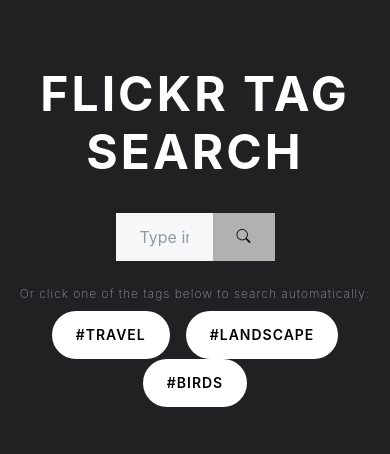
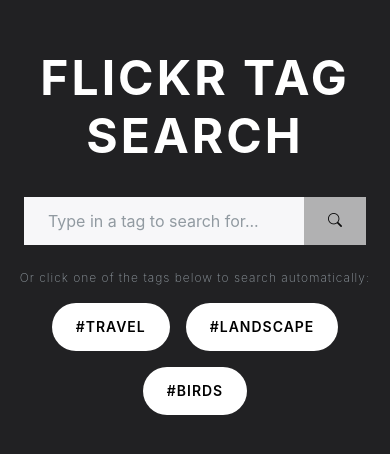
Before and after one commit to clennam/flickr-tag-search, an Angular app: page /search in a window 390 px wide. Shown: the part 162-616 px from the top of the page. Built offline with nearby package versions, Linux system fonts and the light colour scheme; a web font is replaced by a local one.

Commit message:
add further responsiveness fixes

```diff
--- a/src/app/functionals/search-bar/search-bar.component.html
+++ b/src/app/functionals/search-bar/search-bar.component.html
@@ -1,5 +1,5 @@
 <!-- Search Bar -->
-<div class="row col-6 mx-auto">
+<div class="row col col-md-6 mx-auto">
     <div class="input-group align-items-center">
         <input type="search" class="form-control" placeholder="Type in a tag to search for..." [(ngModel)]="searchTerm"
             (keydown.enter)="goToResults()">
@@ -10,8 +10,8 @@
 </div>
 <div *ngIf="view !== 'minimised'" class="pt-4 text-center">
     <div class="col-12 pb-2 text-muted fs-6">Or click one of the tags below to search automatically:</div>
-    <div class="col mx-2 btn btn-secondary rounded-pill" (click)="searchByTag('travel')">#travel</div>
-    <div class="col mx-2 btn btn-secondary rounded-pill" (click)="searchByTag('landscape')">#landscape</div>
-    <div class="col mx-2 btn btn-secondary rounded-pill" (click)="searchByTag('birds')">#birds</div>
+    <div class="col mx-2 my-2 btn btn-secondary rounded-pill" (click)="searchByTag('travel')">#travel</div>
+    <div class="col mx-2 my-2 btn btn-secondary rounded-pill" (click)="searchByTag('landscape')">#landscape</div>
+    <div class="col mx-2 my-2 btn btn-secondary rounded-pill" (click)="searchByTag('birds')">#birds</div>
 </div>
 <!-- Search Bar -->
--- a/src/app/pages/search-results/search-results.component.html
+++ b/src/app/pages/search-results/search-results.component.html
@@ -39,6 +39,6 @@
     </div>
 </div>
 
-<a class="position-absolute top-0 start-0 fs-1 text-light p-3" routerLink="/search">
+<a class="d-none d-md-block position-absolute top-0 start-0 fs-1 text-light p-3" routerLink="/search">
     <i class="bi bi-arrow-left"></i>
 </a>
--- a/src/app/pages/search-results/search-results.component.ts
+++ b/src/app/pages/search-results/search-results.component.ts
@@ -45,3 +45,6 @@
     }
   }
 }
+
+// TODO: modal
+// TODO: animations?
```
